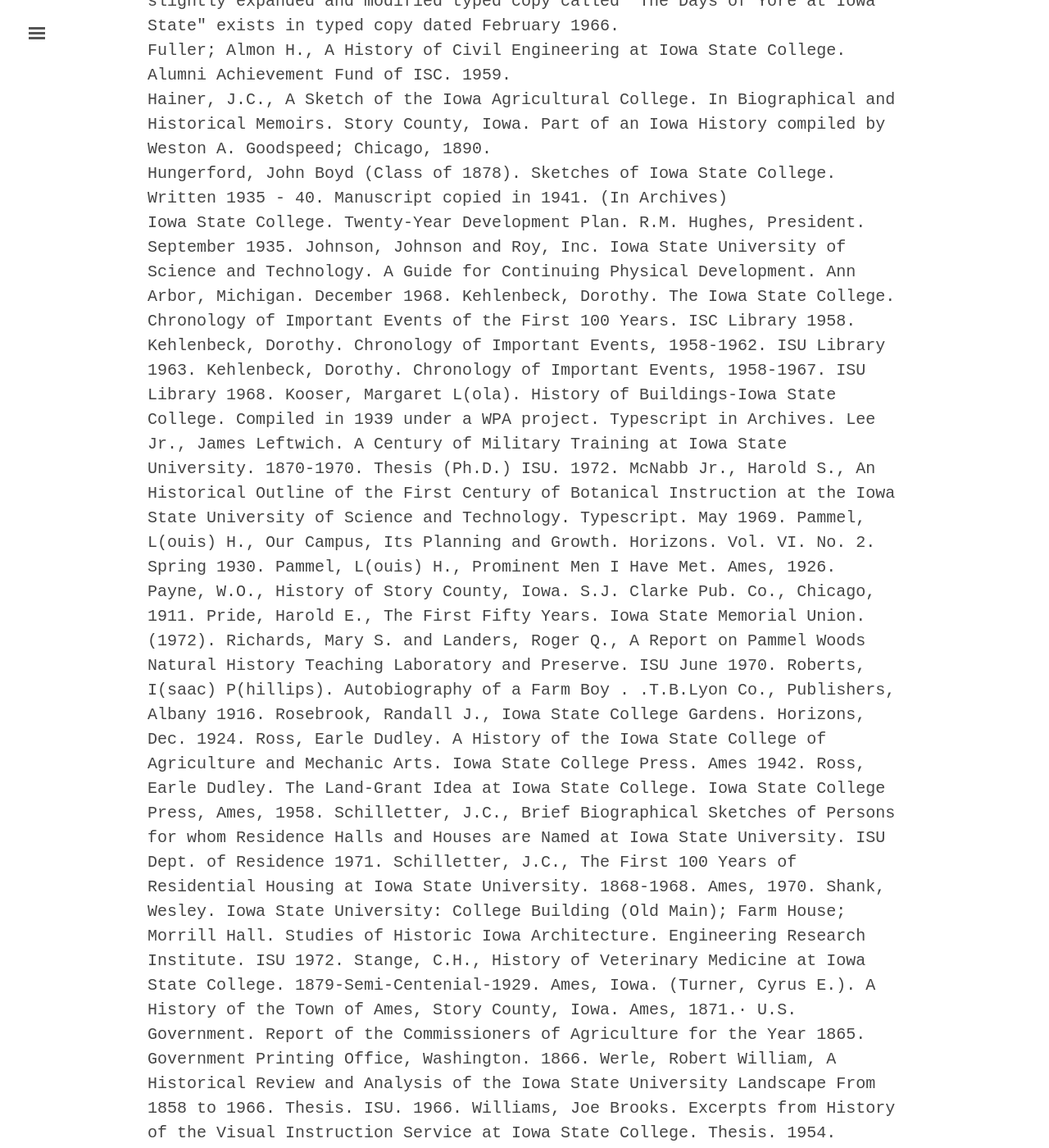
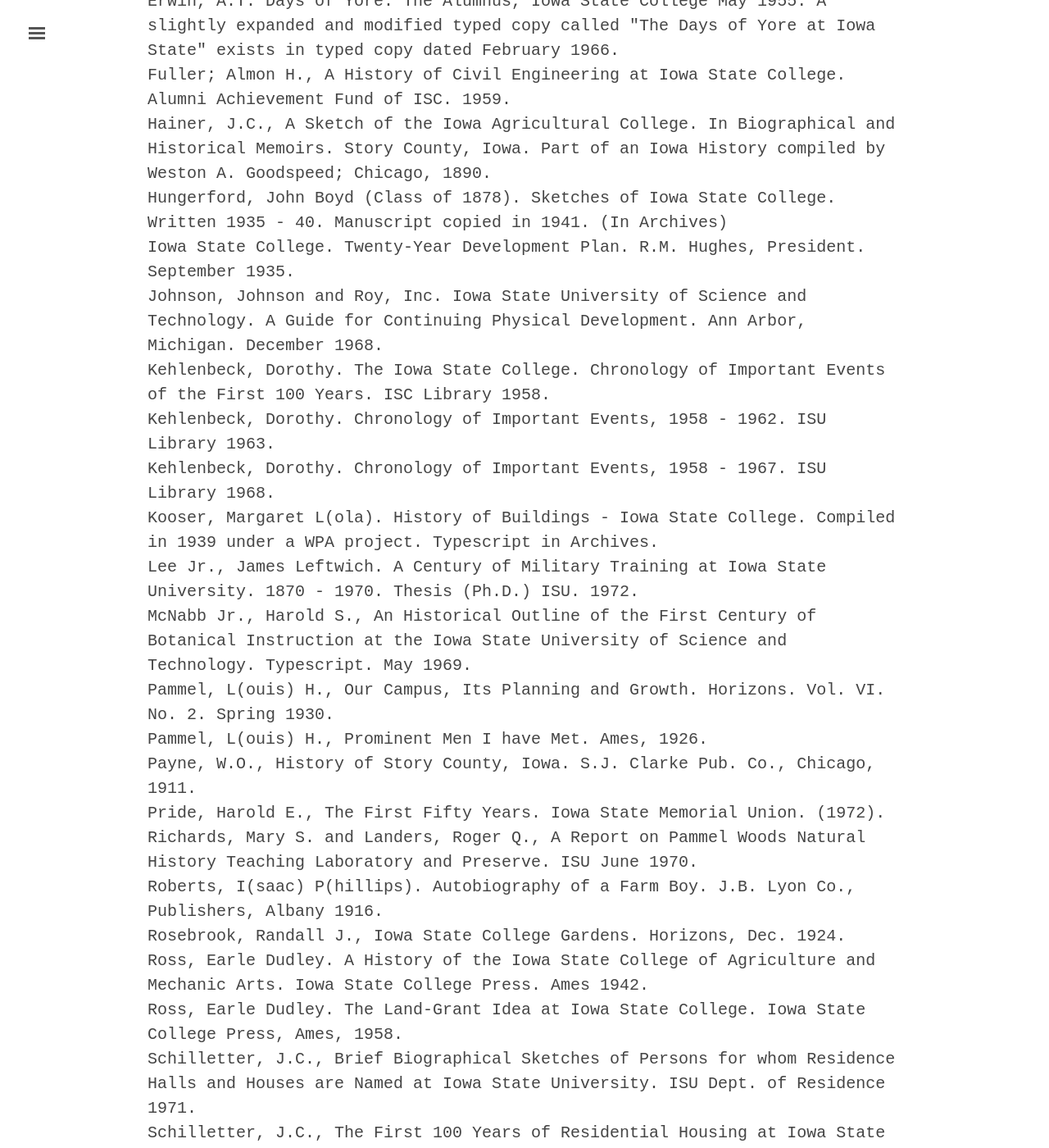
Before and after one commit to emanderson811/day-edition, a Jekyll site: the page built from _texts/1004day-bibliography.md, in a window 1280 px wide and 1400 px high, scrolled down 1962 px. Shown: the whole window at 82% size. Built offline with Jekyll 4.4.1, drawn with Linux system fonts in a browser that asks for light colours; some of the changed text lies outside the part shown.

Commit message:
Update 1004day-bibliography.md

```diff
--- a/_texts/1004day-bibliography.md
+++ b/_texts/1004day-bibliography.md
@@ -53,7 +53,7 @@
  <li>An Illustrated Compendium of the Iowa State College of Agriculture and the Mechanic Arts. 1900</li>
  <li>Arnold, Lionel K., History of the Department of Chemical Engineering at Iowa State University. Ames, 1970.</li>
  <li>Boyd, W.R., Thomas Sloss. A Tribute, July 8, 1937.</li>
- <li>Ceramic Engineering Department. 60 years of Progress 1906-1966. Ames, 1966.</li>
+ <li>Ceramic Engineering Department. 60 years of Progress 1906 - 1966. Ames, 1966.</li>
  <li>Csanyi, Ladis H. Feasibility of Implementing a Walking Campus at Iowa State University. University Traffic Committee. August 1971.</li>
  <li>Csanyi, Ladis H. Traffic and Parking Survey of the Iowa State Univeristy Campus. Engineering Research Institute. ISU, September 1966.</li>
  <li>Dailey, Laura C. "Green Hills" An Album of Iowa State Memories. ISU Alumni Assoc. 1975.</li>
@@ -62,59 +62,30 @@
  <li>Fuller; Almon H., A History of Civil Engineering at Iowa State College. Alumni Achievement Fund of ISC. 1959.</li>
  <li>Hainer, J.C., A Sketch of the Iowa Agricultural College. In Biographical and Historical Memoirs. Story County, Iowa. Part of an Iowa History compiled by Weston A. Goodspeed; Chicago, 1890.</li>
  <li>Hungerford, John Boyd (Class of 1878). Sketches of Iowa State College. Written 1935 - 40. Manuscript copied in 1941. (In Archives)</li>
-
-
-Iowa State College. Twenty-Year Development Plan. R.M. Hughes, President. September 1935.
-
-Johnson, Johnson and Roy, Inc. Iowa State University of Science and Technology. A Guide for Continuing Physical Development. Ann Arbor, Michigan. December 1968.
-
-Kehlenbeck, Dorothy. The Iowa State College. Chronology of Important Events of the First 100 Years. ISC Library 1958.
-
-Kehlenbeck, Dorothy.  Chronology of Important Events,  1958-1962.
-ISU Library 1963.
-
-Kehlenbeck, Dorothy.  Chronology of Important Events,  1958-1967.
-ISU Library 1968.
-
-Kooser, Margaret L(ola). History of Buildings-Iowa State College. Compiled in 1939 under a WPA project. Typescript in Archives.
-
-Lee Jr., James Leftwich. A Century of Military Training at Iowa State University. 1870-1970. Thesis (Ph.D.) ISU. 1972.
-
-McNabb Jr., Harold S., An Historical Outline of the First Century of Botanical Instruction at the Iowa State University of Science and Technology. Typescript. May 1969.
-
-Pammel, L(ouis) H., Our Campus, Its Planning and Growth. Horizons. Vol. VI. No. 2. Spring 1930.
-
-Pammel, L(ouis) H., Prominent Men I Have Met. Ames, 1926.
-
-Payne, W.O., History of Story County, Iowa. S.J. Clarke Pub. Co., Chicago, 1911.
-
-Pride, Harold E., The First Fifty Years. Iowa State Memorial Union. (1972).
-
-Richards, Mary S. and Landers, Roger Q., A Report on Pammel Woods Natural History Teaching Laboratory and Preserve. ISU June 1970.
-
-Roberts, I(saac) P(hillips). Autobiography of a Farm Boy . .T.B.Lyon Co., Publishers, Albany 1916.
-
-Rosebrook, Randall J., Iowa State College Gardens. Horizons, Dec. 1924.
-
-Ross, Earle Dudley. A History of the Iowa State College of Agriculture and Mechanic Arts. Iowa State College Press.
-Ames 1942.
-
-Ross, Earle Dudley. The Land-Grant Idea at Iowa State College. Iowa State College Press, Ames, 1958.
-
-Schilletter, J.C., Brief Biographical Sketches of Persons for whom Residence Halls and Houses are Named at Iowa State University. ISU Dept. of Residence 1971.
-
-Schilletter, J.C., The First 100 Years of Residential Housing at Iowa State University. 1868-1968. Ames, 1970.
-
-Shank, Wesley. Iowa State University: College Building (Old Main); Farm House; Morrill Hall. Studies of Historic Iowa Architecture. Engineering Research Institute. ISU 1972.
-
-Stange, C.H., History of Veterinary Medicine at Iowa State College. 1879-Semi-Centenial-1929. Ames, Iowa.
-
-(Turner, Cyrus E.). A History of the Town of Ames, Story County, Iowa. Ames, 1871.·
-
-U.S. Government. Report of the Commissioners of Agriculture for the Year 1865. Government Printing Office, Washington. 1866.
-
-Werle, Robert William, A Historical Review and Analysis of the Iowa State University Landscape From 1858 to 1966. Thesis. ISU. 1966.
-
-Williams, Joe Brooks. Excerpts from History of the Visual Instruction Service at Iowa State College. Thesis. 1954.
-
-Wilson, Geraldine L., Christian Petersen Sculptor. ISU Press. Ames, 1962.
+ <li>Iowa State College. Twenty-Year Development Plan. R.M. Hughes, President. September 1935.</li>
+ <li>Johnson, Johnson and Roy, Inc. Iowa State University of Science and Technology. A Guide for Continuing Physical Development. Ann Arbor, Michigan. December 1968.</li>
+ <li>Kehlenbeck, Dorothy. The Iowa State College. Chronology of Important Events of the First 100 Years. ISC Library 1958.</li>
+ <li>Kehlenbeck, Dorothy. Chronology of Important Events, 1958 - 1962. ISU Library 1963.</li>
+ <li>Kehlenbeck, Dorothy. Chronology of Important Events, 1958 - 1967. ISU Library 1968.</li>
+ <li>Kooser, Margaret L(ola). History of Buildings - Iowa State College. Compiled in 1939 under a WPA project. Typescript in Archives.</li>
+ <li>Lee Jr., James Leftwich. A Century of Military Training at Iowa State University. 1870 - 1970. Thesis (Ph.D.) ISU. 1972.</li>
+ <li>McNabb Jr., Harold S., An Historical Outline of the First Century of Botanical Instruction at the Iowa State University of Science and Technology. Typescript. May 1969.</li>
+  <li>Pammel, L(ouis) H., Our Campus, Its Planning and Growth. Horizons. Vol. VI. No. 2. Spring 1930.</li>
+ <li>Pammel, L(ouis) H., Prominent Men I have Met. Ames, 1926.</li>
+ <li>Payne, W.O., History of Story County, Iowa. S.J. Clarke Pub. Co., Chicago, 1911.</li>
+ <li>Pride, Harold E., The First Fifty Years. Iowa State Memorial Union. (1972).</li>
+ <li>Richards, Mary S. and Landers, Roger Q., A Report on Pammel Woods Natural History Teaching Laboratory and Preserve. ISU  June 1970.</li>
+ <li>Roberts, I(saac) P(hillips). Autobiography of a Farm Boy. J.B. Lyon Co., Publishers, Albany 1916.</li>
+ <li>Rosebrook, Randall J., Iowa State College Gardens. Horizons, Dec. 1924.</li>
+ <li>Ross, Earle Dudley. A History of the Iowa State College of Agriculture and Mechanic Arts. Iowa State College Press. Ames 1942.</li>
+ <li>Ross, Earle Dudley. The Land-Grant Idea at Iowa State College. Iowa State College Press, Ames, 1958.</li>
+ <li>Schilletter, J.C., Brief Biographical Sketches of Persons for whom Residence Halls and Houses are Named at Iowa State University. ISU Dept. of Residence 1971.</li>
+ <li>Schilletter, J.C., The First 100 Years of Residential Housing at Iowa State University. 1868 - 1968. Ames, 1970.</li>
+ <li>Shank, Wesley. Iowa State University: College Building (Old Main); Farm House; Morrill Hall. Studies of Historic Iowa Architecture. Engineering Research Institute. ISU 1972.</li>
+ <li>Stange, C.H., History of Veterinary Medicine at Iowa State College. 1879-Semi-Centenial-1929. Ames, Iowa.</li>
+ <li>(Turner, Cyrus E.). A History of the Town of Ames, Story County, Iowa. Ames, 1871.</li>
+ <li>U.S. Government. Report of the Commissioners of Agriculture for the Year 1865. Government Printing Office, Washington. 1866.</li>
+ <li>Werle, Robert William, A Historical Review and Analysis of the Iowa State University Landscape From 1858 to 1966. Thesis. ISU. 1966.</li>
+ <li>Williams, Joe Brooks. Excerpts from History of the Visual Instruction Service at Iowa State College. Thesis. 1954.</li>
+ <li>Wilson, Geraldine L., Christian Petersen Sculptor. ISU Press. Ames, 1962.</li>
+</ul>
```
